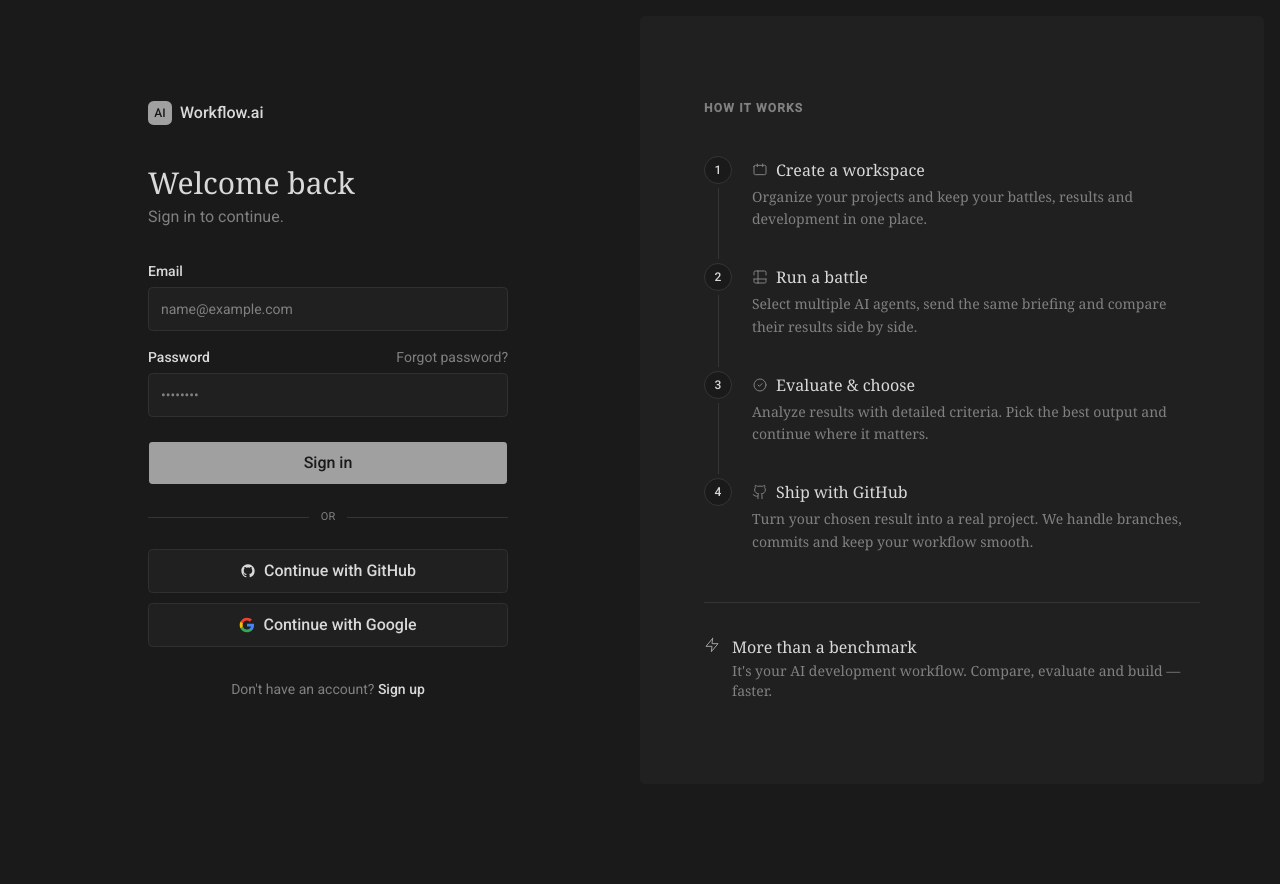
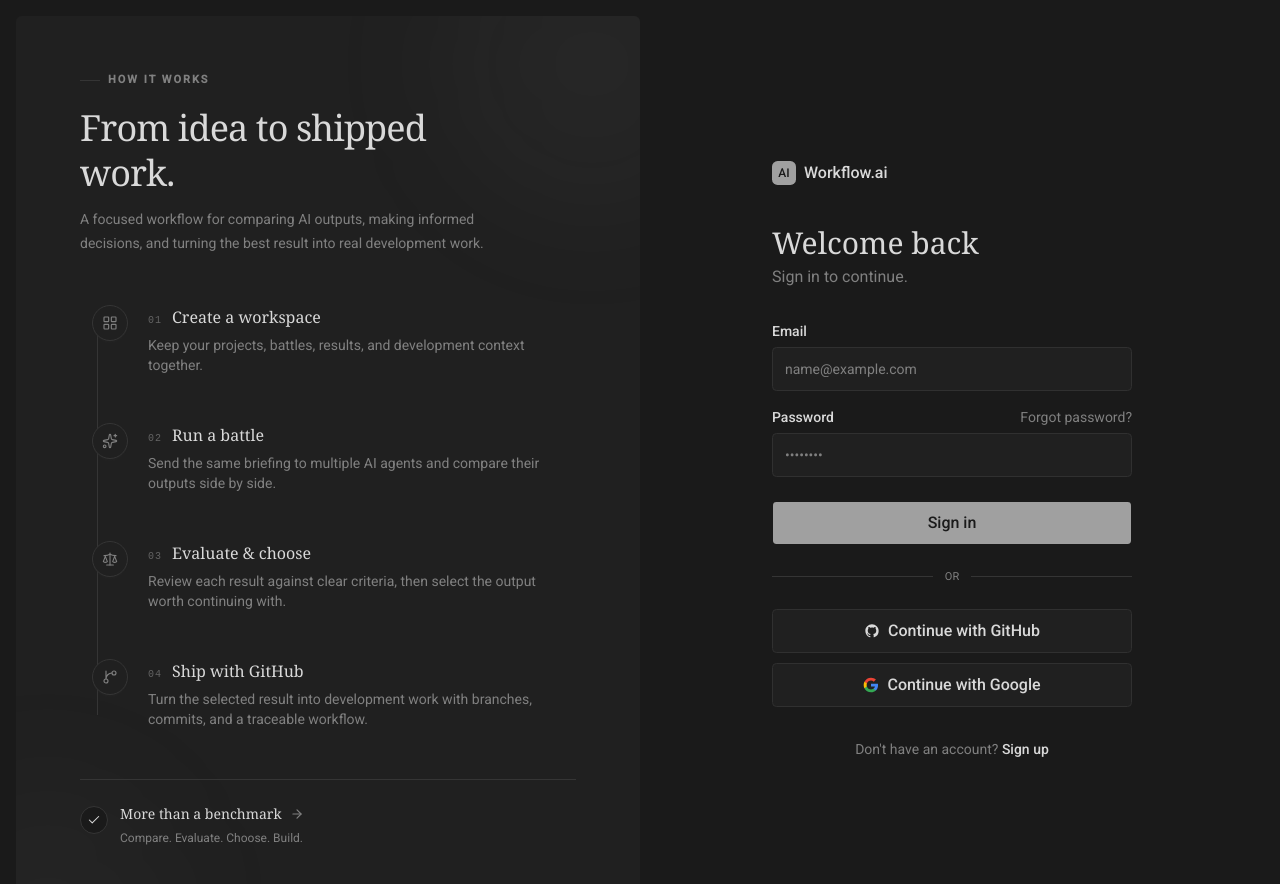
Before and after one commit to josevitor10975/workflow-ai, a Next.js app in the folder my-app/: page /login in a window 1280 px wide. Shown: the top 884 px of the page. Before the commit the page ends 800 px from the top, so only its background shows below. Built offline with nearby package versions, Linux system fonts and the light colour scheme.

Commit message:
ui: redesign auth right panel as timeline

```diff
--- a/my-app/components/auth/AuthRightPanel.tsx
+++ b/my-app/components/auth/AuthRightPanel.tsx
@@ -1,167 +1,106 @@
+import {
+  ArrowRight,
+  Check,
+  GitBranch,
+  LayoutGrid,
+  Scale,
+  Sparkles,
+} from "lucide-react";
+
+const steps = [
+  {
+    number: "01",
+    title: "Create a workspace",
+    description:
+      "Keep your projects, battles, results, and development context together.",
+    icon: LayoutGrid,
+  },
+  {
+    number: "02",
+    title: "Run a battle",
+    description:
+      "Send the same briefing to multiple AI agents and compare their outputs side by side.",
+    icon: Sparkles,
+  },
+  {
+    number: "03",
+    title: "Evaluate & choose",
+    description:
+      "Review each result against clear criteria, then select the output worth continuing with.",
+    icon: Scale,
+  },
+  {
+    number: "04",
+    title: "Ship with GitHub",
+    description:
+      "Turn the selected result into development work with branches, commits, and a traceable workflow.",
+    icon: GitBranch,
+  },
+];
+
 export function AuthRightPanel() {
   return (
-    <div className="bg-card text-card-foreground hidden lg:flex flex-col justify-center p-8 sm:p-12 lg:p-16 order-2 rounded-lg overflow-hidden relative">
-      {/* Label */}
-      <p className="text-xs font-semibold uppercase text-muted-foreground mb-10 tracking-widest">
+    <aside className="relative hidden min-h-full overflow-hidden rounded-lg bg-card text-card-foreground lg:flex lg:flex-col lg:justify-center">
+      <div aria-hidden="true" className="pointer-events-none absolute -right-24 -top-24 h-72 w-72 rounded-full bg-primary/5 blur-3xl" />
+      <div aria-hidden="true" className="pointer-events-none absolute -bottom-32 -left-24 h-64 w-64 rounded-full bg-primary/[0.03] blur-3xl" />
+
+      <div className="relative px-8 py-10 sm:px-12 sm:py-12 lg:px-16 lg:py-14">
+        <div className="mb-10 max-w-lg">
+          <div className="mb-4 flex items-center gap-2 text-[11px] font-semibold uppercase tracking-[0.18em] text-muted-foreground">
+            <span className="h-px w-5 bg-border" />
             How it works
-      </p>
-
-      {/* Steps */}
-      <div className="flex flex-col gap-0">
-        {/* Step 1 */}
-        <div className="flex gap-5 relative">
-          <div className="flex flex-col items-center">
-            <div className="flex items-center justify-center w-7 h-7 rounded-full border border-border bg-background text-foreground text-xs font-medium shrink-0 z-10">
-              1
           </div>
-            <div className="w-px flex-1 bg-border mt-1 mb-1" />
-          </div>
-          <div className="pb-8 pt-0.5">
-            <div className="flex items-center gap-2 mb-1">
-              <svg
-                className="h-4 w-4 text-muted-foreground shrink-0"
-                viewBox="0 0 24 24"
-                fill="none"
-                stroke="currentColor"
-                strokeWidth="1.5"
-                strokeLinecap="round"
-                strokeLinejoin="round"
-              >
-                <path d="M3 7a2 2 0 0 1 2-2h14a2 2 0 0 1 2 2v10a2 2 0 0 1-2 2H5a2 2 0 0 1-2-2V7z" />
-                <path d="M16 3v4M8 3v4" />
-              </svg>
-              <p className="text-base font-serif text-foreground">
-                Create a workspace
+          <h2 className="max-w-md font-serif text-3xl font-medium leading-tight tracking-tight text-foreground xl:text-4xl">
+            From idea to shipped work.
+          </h2>
+          <p className="mt-3 max-w-md text-sm leading-6 text-muted-foreground">
+            A focused workflow for comparing AI outputs, making informed decisions, and turning the best result into real development work.
           </p>
         </div>
-            <p className="font-serif text-sm text-muted-foreground leading-relaxed">
-              Organize your projects and keep your battles, results and
-              development in one place.
-            </p>
+
+        <div className="relative max-w-xl">
+          <div aria-hidden="true" className="absolute bottom-7 left-[17px] top-7 w-px bg-border" />
+          <div className="relative space-y-2">
+            {steps.map((step, index) => {
+              const Icon = step.icon;
+              const isLast = index === steps.length - 1;
+
+              return (
+                <div key={step.number} className="group relative flex gap-4 rounded-xl py-2.5 transition-colors duration-200 hover:bg-background/60 sm:gap-5 sm:px-3">
+                  <div className="relative z-10 flex w-9 shrink-0 justify-center">
+                    <div className="flex h-9 w-9 items-center justify-center rounded-full border border-border bg-card text-muted-foreground shadow-sm transition-colors duration-200 group-hover:border-foreground/30 group-hover:text-foreground">
+                      <Icon className="h-4 w-4" strokeWidth={1.7} />
                     </div>
                   </div>
 
-        {/* Step 2 */}
-        <div className="flex gap-5 relative">
-          <div className="flex flex-col items-center">
-            <div className="flex items-center justify-center w-7 h-7 rounded-full border border-border bg-background text-foreground text-xs font-medium shrink-0 z-10">
-              2
+                  <div className={`min-w-0 flex-1 ${isLast ? "pb-1" : "pb-5"}`}>
+                    <div className="flex items-baseline gap-2.5">
+                      <span className="font-mono text-[10px] font-medium tracking-widest text-muted-foreground/70">{step.number}</span>
+                      <h3 className="font-serif text-base font-medium text-foreground">{step.title}</h3>
                     </div>
-            <div className="w-px flex-1 bg-border mt-1 mb-1" />
+                    <p className="mt-1.5 max-w-md text-sm leading-5 text-muted-foreground">{step.description}</p>
                   </div>
-          <div className="pb-8 pt-0.5">
-            <div className="flex items-center gap-2 mb-1">
-              <svg
-                className="h-4 w-4 text-muted-foreground shrink-0"
-                viewBox="0 0 24 24"
-                fill="none"
-                stroke="currentColor"
-                strokeWidth="1.5"
-                strokeLinecap="round"
-                strokeLinejoin="round"
-              >
-                <path d="M9 3H5a2 2 0 0 0-2 2v4m6-6h10a2 2 0 0 1 2 2v4M9 3v18m0 0h10a2 2 0 0 0 2-2v-4M9 21H5a2 2 0 0 1-2-2v-4m0 0h18" />
-              </svg>
-              <p className="text-base font-serif text-foreground">
-                Run a battle
-              </p>
                 </div>
-            <p className="font-serif text-sm text-muted-foreground leading-relaxed">
-              Select multiple AI agents, send the same briefing and compare
-              their results side by side.
-            </p>
+              );
+            })}
           </div>
         </div>
 
-        {/* Step 3 */}
-        <div className="flex gap-5 relative">
-          <div className="flex flex-col items-center">
-            <div className="flex items-center justify-center w-7 h-7 rounded-full border border-border bg-background text-foreground text-xs font-medium shrink-0 z-10">
-              3
+        <div className="mt-9 border-t border-border pt-6">
+          <div className="flex items-start gap-3">
+            <div className="mt-0.5 flex h-7 w-7 shrink-0 items-center justify-center rounded-full border border-border bg-background text-foreground">
+              <Check className="h-3.5 w-3.5" strokeWidth={1.8} />
             </div>
-            <div className="w-px flex-1 bg-border mt-1 mb-1" />
+            <div className="min-w-0">
+              <div className="flex items-center gap-2">
+                <p className="font-serif text-sm font-medium text-foreground">More than a benchmark</p>
+                <ArrowRight className="h-3.5 w-3.5 text-muted-foreground" />
               </div>
-          <div className="pb-8 pt-0.5">
-            <div className="flex items-center gap-2 mb-1">
-              <svg
-                className="h-4 w-4 text-muted-foreground shrink-0"
-                viewBox="0 0 24 24"
-                fill="none"
-                stroke="currentColor"
-                strokeWidth="1.5"
-                strokeLinecap="round"
-                strokeLinejoin="round"
-              >
-                <circle cx="12" cy="12" r="9" />
-                <path d="m9 12 2 2 4-4" />
-              </svg>
-              <p className="text-base font-serif text-foreground">
-                Evaluate &amp; choose
-              </p>
-            </div>
-            <p className="font-serif text-sm text-muted-foreground leading-relaxed">
-              Analyze results with detailed criteria. Pick the best output and
-              continue where it matters.
-            </p>
-          </div>
-        </div>
-
-        {/* Step 4 */}
-        <div className="flex gap-5 relative">
-          <div className="flex flex-col items-center">
-            <div className="flex items-center justify-center w-7 h-7 rounded-full border border-border bg-background text-foreground text-xs font-medium shrink-0 z-10">
-              4
-            </div>
-          </div>
-          <div className="pb-2 pt-0.5">
-            <div className="flex items-center gap-2 mb-1">
-              <svg
-                className="h-4 w-4 text-muted-foreground shrink-0"
-                viewBox="0 0 24 24"
-                fill="none"
-                stroke="currentColor"
-                strokeWidth="1.5"
-                strokeLinecap="round"
-                strokeLinejoin="round"
-              >
-                <path d="M15 22v-4a4.8 4.8 0 0 0-1-3.5c3 0 6-2 6-5.5.08-1.25-.27-2.48-1-3.5.28-1.15.28-2.35 0-3.5 0 0-1 0-3 1.5-2.64-.5-5.36-.5-8 0C6 2 5 2 5 2c-.3 1.15-.3 2.35 0 3.5A5.403 5.403 0 0 0 4 9c0 3.5 3 5.5 6 5.5-.39.49-.68 1.05-.85 1.65-.17.6-.22 1.23-.15 1.85v4" />
-                <path d="M9 18c-4.51 2-5-2-7-2" />
-              </svg>
-              <p className="text-base font-serif text-foreground">
-                Ship with GitHub
-              </p>
-            </div>
-            <p className="font-serif text-sm text-muted-foreground leading-relaxed">
-              Turn your chosen result into a real project. We handle branches,
-              commits and keep your workflow smooth.
-            </p>
+              <p className="mt-1 text-xs leading-5 text-muted-foreground">Compare. Evaluate. Choose. Build.</p>
             </div>
           </div>
         </div>
-
-      {/* Footer highlight */}
-      <div className="mt-10 pt-8 border-t border-border flex items-start gap-3">
-        <svg
-          className="h-4 w-4 text-primary mt-0.5 shrink-0"
-          viewBox="0 0 24 24"
-          fill="none"
-          stroke="currentColor"
-          strokeWidth="1.5"
-          strokeLinecap="round"
-          strokeLinejoin="round"
-        >
-          <path d="M13 2 3 14h9l-1 8 10-12h-9l1-8z" />
-        </svg>
-        <div>
-          <p className="text-base font-serif text-foreground">
-            More than a benchmark
-          </p>
-          <p className="font-serif text-sm text-muted-foreground mt-0.5">
-            It&apos;s your AI development workflow. Compare, evaluate and build
-            — faster.
-          </p>
       </div>
-      </div>
-    </div>
+    </aside>
   );
 }
```
Lines whose indentation alone changed are shown as unchanged.
